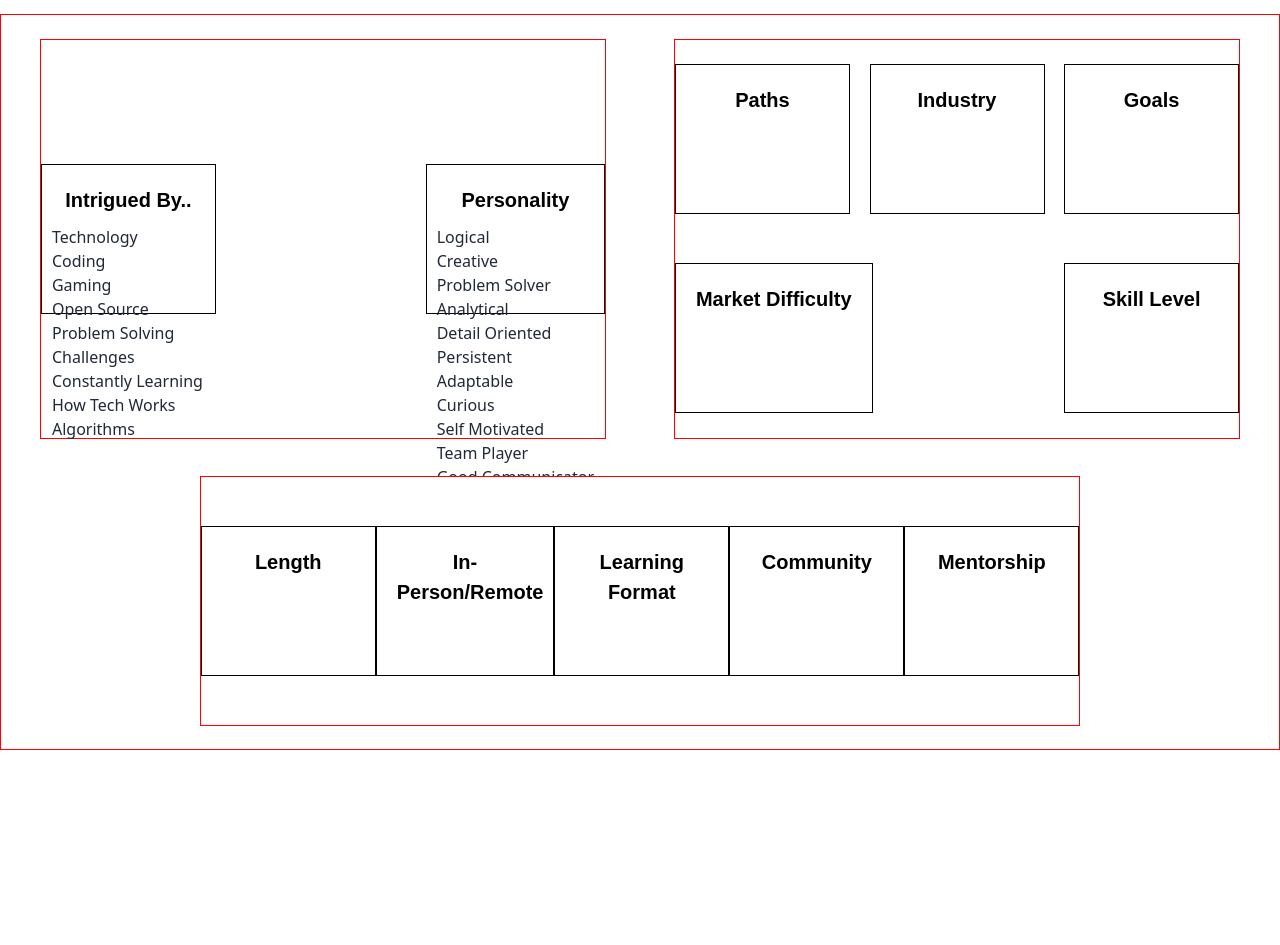
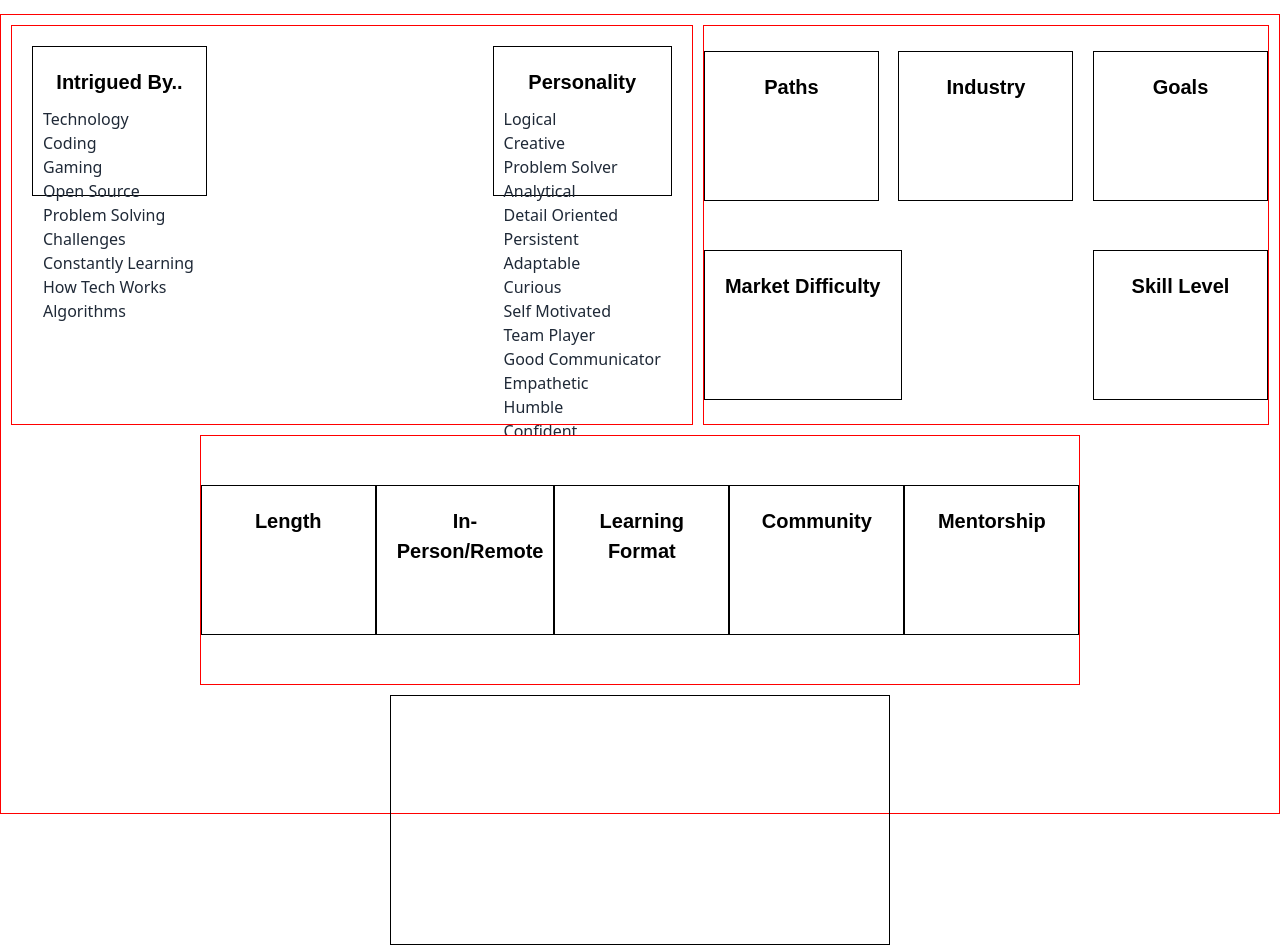
Before and after one commit to Bay102/TechWays, a React (Vite) app: page / in a window 1280 px wide. Shown: the part 50-995 px from the top of the page. Before the commit the page ends 800 px from the top, so only its background shows below. Built offline with nearby package versions, Linux system fonts and the light colour scheme; no server answers; a web font is replaced by a local one.

Commit message:
oops to master did i do that

```diff
--- a/src/Components/AttributeCategorys/Interests/interests.styles.tsx
+++ b/src/Components/AttributeCategorys/Interests/interests.styles.tsx
@@ -1,10 +1,12 @@
-import styled from 'styled-components'
+import styled from "styled-components";
 
 export const InterestsContainer = styled.div`
   display: flex;
+  flex: 1;
   justify-content: space-between;
-  align-items: center;
+  align-items: start;
   width: 45%;
-  height: 400px;
+  min-height: 400px;
   border: 1px solid red;
-`
+  padding: 20px;
+`;
--- a/src/Components/TechTrackWindow/TechTrackWindow.tsx
+++ b/src/Components/TechTrackWindow/TechTrackWindow.tsx
@@ -0,0 +1,7 @@
+import * as S from "./techTrackWindow.styles";
+
+const TechTrackWindow = () => {
+  return <S.TechTrackContainer></S.TechTrackContainer>;
+};
+
+export default TechTrackWindow;
--- /dev/null
+++ b/src/Components/TechTrackWindow/techTrackWindow.styles.tsx
@@ -0,0 +1,7 @@
+import styled from "styled-components";
+
+export const TechTrackContainer = styled.div`
+  border: 1px solid black;
+  width: 500px;
+  height: 250px;
+`;
--- a/src/Home/Home.tsx
+++ b/src/Home/Home.tsx
@@ -1,9 +1,10 @@
-import Navbar from '../Components/Navbar'
-import { Interests } from '../Components/AttributeCategorys/Interests/Interests'
-import { Preferences } from '../Components/AttributeCategorys/Preferences/Preferences'
-import { AttributesStore } from '../Components/AttributeCategorys/AttributesStore'
-import { Professional } from '../Components/AttributeCategorys/Professional/Professional'
-import * as S from './home.styles'
+import Navbar from "../Components/Navbar";
+import { Interests } from "../Components/AttributeCategorys/Interests/Interests";
+import { Preferences } from "../Components/AttributeCategorys/Preferences/Preferences";
+import { AttributesStore } from "../Components/AttributeCategorys/AttributesStore";
+import { Professional } from "../Components/AttributeCategorys/Professional/Professional";
+import * as S from "./home.styles";
+import TechTrackWindow from "../Components/TechTrackWindow/TechTrackWindow";
 
 const Home = () => {
   return (
@@ -13,9 +14,10 @@ const Home = () => {
         <Interests attributeStore={AttributesStore} />
         <Professional attributeStore={AttributesStore} />
         <Preferences attributeStore={AttributesStore} />
+        <TechTrackWindow />
       </S.AttributesContainer>
     </S.HomeContainer>
-  )
-}
+  );
+};
 
-export default Home
+export default Home;
```
